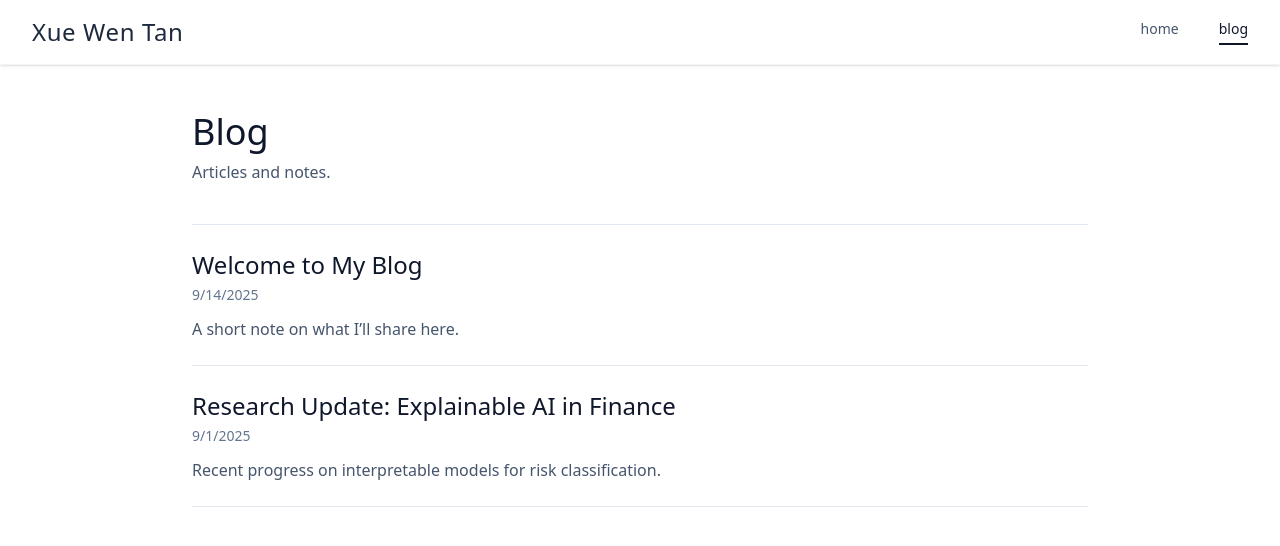
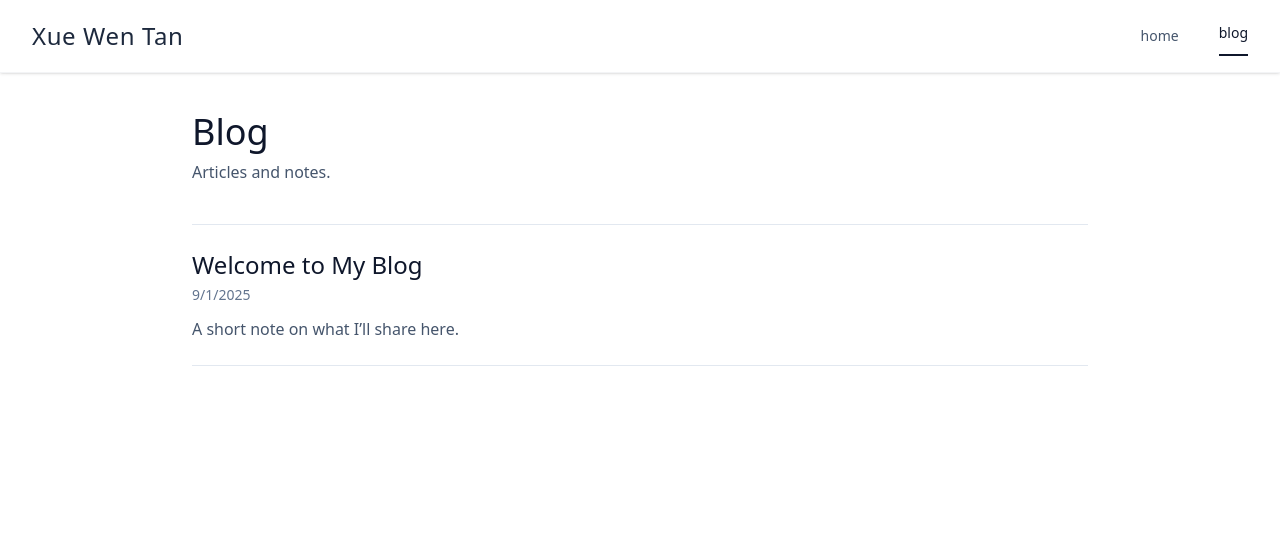
Before and after one commit to Chen-XueWen/Chen-XueWen.github.io, a React (Vite) app: page /blog in a window 1280 px wide. Shown: the top 546 px of the page. Built offline with nearby package versions, Linux system fonts and the light colour scheme.

Commit message:
Changes to blog

```diff
--- a/src/App.jsx
+++ b/src/App.jsx
@@ -89,7 +89,7 @@ function App() {
                   <Link
                     key={section}
                     to="/blog"
-                    className={`capitalize text-sm font-medium tracking-wide transition-colors duration-200 ${
+                    className={`inline-flex items-center h-10 capitalize text-sm font-medium tracking-wide transition-colors duration-200 ${
                       'text-slate-600 hover:text-slate-900'
                     }`}
                   >
@@ -99,7 +99,7 @@ function App() {
                   <button
                     key={section}
                     onClick={() => scrollToSection(section)}
-                    className={`capitalize text-sm font-medium tracking-wide transition-colors duration-200 ${
+                    className={`inline-flex items-center h-10 capitalize text-sm font-medium tracking-wide transition-colors duration-200 ${
                       activeSection === section
                         ? 'text-slate-900 border-b-2 border-slate-900 pb-1'
                         : 'text-slate-600 hover:text-slate-900'
--- a/src/blog/posts.json
+++ b/src/blog/posts.json
@@ -2,21 +2,11 @@
   {
     "slug": "welcome",
     "title": "Welcome to My Blog",
-    "date": "2025-09-14",
+    "date": "2025-09-01",
     "summary": "A short note on what I’ll share here.",
     "content": [
       "Welcome! This blog will host short write-ups on AI, research notes, and occasional personal updates.",
       "Feel free to reach out if there’s a topic you’d like me to cover."
     ]
-  },
-  {
-    "slug": "research-update-explainable-ai",
-    "title": "Research Update: Explainable AI in Finance",
-    "date": "2025-09-01",
-    "summary": "Recent progress on interpretable models for risk classification.",
-    "content": [
-      "In this update, I summarize findings from recent experiments on model interpretability for financial risk classification.",
-      "I’ll share more detailed results and code in a follow-up post."
-    ]
   }
 ]
--- a/src/content.json
+++ b/src/content.json
@@ -5,10 +5,10 @@
     "education",
     "experience",
     "research",
-    "blog",
     "achievements",
     "certifications",
-    "contact"
+    "contact",
+    "blog"
   ],
   "hero": {
     "name": "Xue Wen Tan",
--- a/src/pages/BlogList.jsx
+++ b/src/pages/BlogList.jsx
@@ -13,8 +13,8 @@ export default function BlogList() {
               Xue Wen Tan
             </Link>
             <div className="hidden md:flex space-x-10">
-              <Link to="/" className="text-sm font-medium text-slate-600 hover:text-slate-900">home</Link>
-              <Link to="/blog" className="text-sm font-medium text-slate-900 border-b-2 border-slate-900 pb-1">blog</Link>
+              <Link to="/" className="inline-flex items-center h-10 text-sm font-medium text-slate-600 hover:text-slate-900">home</Link>
+              <Link to="/blog" className="inline-flex items-center h-10 text-sm font-medium text-slate-900 border-b-2 border-slate-900 pb-1">blog</Link>
             </div>
           </div>
         </div>
--- a/src/pages/BlogPost.jsx
+++ b/src/pages/BlogPost.jsx
@@ -15,8 +15,8 @@ export default function BlogPost() {
                 Xue Wen Tan
               </Link>
               <div className="hidden md:flex space-x-10">
-                <Link to="/" className="text-sm font-medium text-slate-600 hover:text-slate-900">home</Link>
-                <Link to="/blog" className="text-sm font-medium text-slate-600 hover:text-slate-900">blog</Link>
+                <Link to="/" className="inline-flex items-center h-10 text-sm font-medium text-slate-600 hover:text-slate-900">home</Link>
+                <Link to="/blog" className="inline-flex items-center h-10 text-sm font-medium text-slate-600 hover:text-slate-900">blog</Link>
               </div>
             </div>
           </div>
@@ -40,8 +40,8 @@ export default function BlogPost() {
               Xue Wen Tan
             </Link>
             <div className="hidden md:flex space-x-10">
-              <Link to="/" className="text-sm font-medium text-slate-600 hover:text-slate-900">home</Link>
-              <Link to="/blog" className="text-sm font-medium text-slate-900 border-b-2 border-slate-900 pb-1">blog</Link>
+              <Link to="/" className="inline-flex items-center h-10 text-sm font-medium text-slate-600 hover:text-slate-900">home</Link>
+              <Link to="/blog" className="inline-flex items-center h-10 text-sm font-medium text-slate-900 border-b-2 border-slate-900 pb-1">blog</Link>
             </div>
           </div>
         </div>
```
